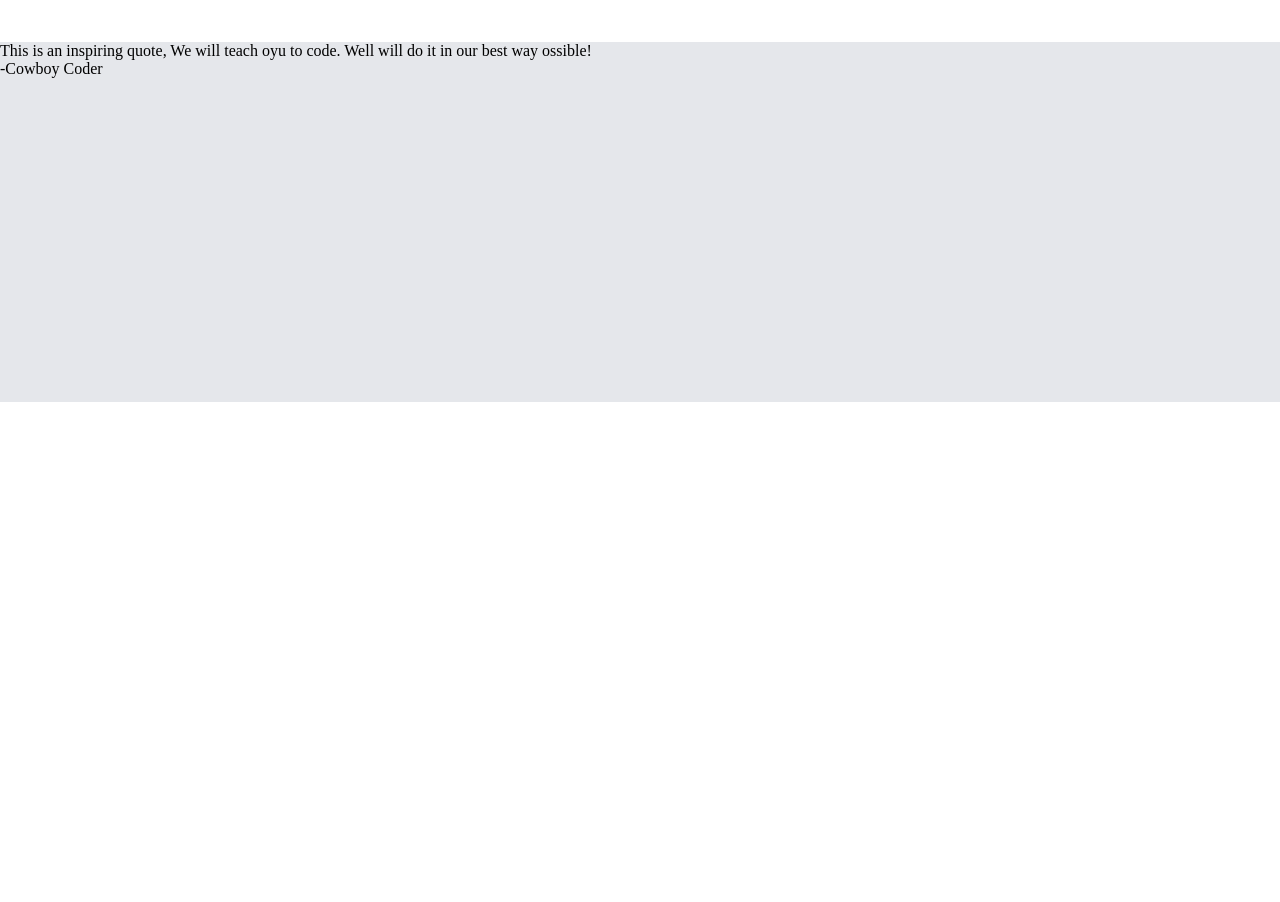
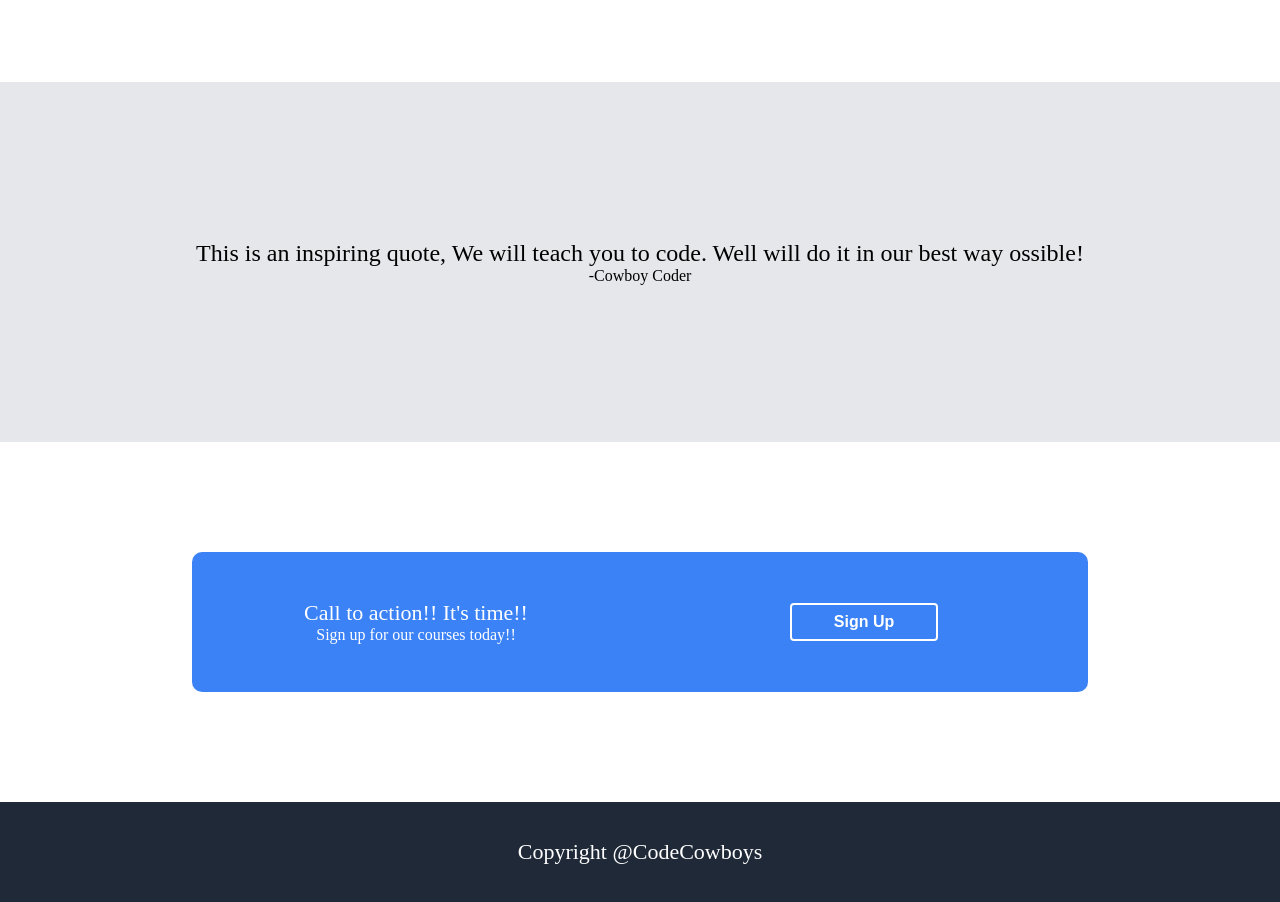
Before and after one commit to dirtroaddev/landingpage, a plain HTML site: page index.html in a window 1280 px wide. Shown: the part 738-1640 px from the top of the page. Before the commit the page ends 1140 px from the top, so only its background shows below. Drawn offline with Linux system fonts and the light colour scheme.

Commit message:
Finished the full code.

```diff
--- a/index.html
+++ b/index.html
@@ -47,11 +47,22 @@
             </div>
         </div>
         <div id="fourth__area-div">
-            <div><p>This is an inspiring quote, We will teach oyu to code. Well will do it in our best way ossible!</p></div>
+            <div><p>This is an inspiring quote, We will teach you to code. Well will do it in our best way ossible!</p></div>
             <div>-Cowboy Coder</div>
         </div>
+        <div id="fifth__area-div">
+            <div id="fifth__inside-box">
+                <div id="fifth__inside-one">
+                    <p id="fifth__p-one">Call to action!! It's time!!</p>
+                    <p id="fifth__p-two">Sign up for our courses today!!</p>
+                </div>
+                <div id="fifth__inside-two">
+                    <button>Sign Up</button>
+                </div>
+            </div>
+        </div>
         <footer>
-
+            <p>Copyright @CodeCowboys</p>
         </footer>
     </div>
 </body>
--- a/styles.css
+++ b/styles.css
@@ -6,7 +6,7 @@
 
 header {
     background-color: #1F2937;
-    height: 420px;
+    height: 460px;
 }
 
 .main {
@@ -144,4 +144,94 @@ nav {
     width: 100%;
     height: 360px;
     background-color: #E5E7EB;
+    display: flex;
+    flex-direction: column;
+    justify-content: center;
+    align-items: center;
 }
+
+
+#fourth__area-div > div > p {
+    font-size: 24px;
+}
+
+/* FIFTH AREA */
+
+#fifth__area-div {
+    width: 100%;
+    height: 360px;
+    /* background-color: green; */
+    display: flex;
+    flex-direction: row;
+    justify-content: center;
+    align-items: center;
+
+}
+
+#fifth__inside-box {
+    width: 70%;
+    height: 140px;
+    background-color: #3B82F6;
+    border-radius: 10px;
+    display: flex;
+    flex-direction: row;
+    justify-content: center;
+    align-items: center;
+}
+
+
+#fifth__inside-one, #fifth__inside-two {
+    width: 50%;
+}
+
+#fifth__inside-one {
+    display: flex;
+    flex-direction: column;
+    justify-content: center;
+    align-items: center;
+
+}
+
+#fifth__p-one {
+    font-size: 22px;
+    color: white;
+}
+
+#fifth__p-two {
+    font-size: 16px;
+    color: white;
+}
+
+
+#fifth__inside-two {
+    display: flex;
+    justify-content: center;
+
+}
+
+#fifth__inside-two > button {
+    width: 148px;
+    height: 38px;
+    border-radius: 4px;
+    background-color: #3B82F6;
+    color: white;
+    border: 2px solid white;
+    font-size: 16px;
+    font-weight: bold;
+}
+
+
+/* FOOTER */
+
+footer {
+    width: 100%;
+    height: 100px;
+    background-color: #1F2937;
+    display: flex;
+    flex-direction: row;
+    justify-content: center;
+    align-items: center;
+    font-size: 22px;
+    color: white;
+
+}
```
